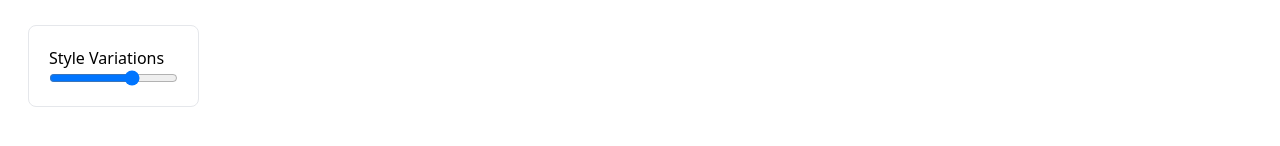
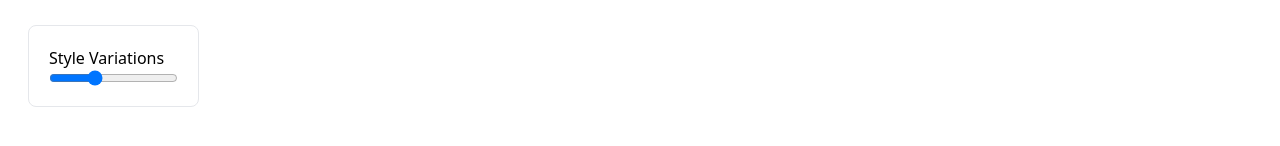
Before and after one commit to ankit123nag/svg-editor, a React app: page / in a window 1280 px wide. Shown: the part 321-467 px from the top of the page. Built offline with nearby package versions, Linux system fonts and the light colour scheme.

Commit message:
minor change

```diff
--- a/src/components/Controls/StyleVariations/index.js
+++ b/src/components/Controls/StyleVariations/index.js
@@ -3,7 +3,7 @@ import { formatHex } from 'culori';
 
 const StyleVariations = props => {
     const { doc, updateSVGImage } = props;
-    const [styleVariations, setStyleVariations] = useState(2);
+    const [styleVariations, setStyleVariations] = useState(1);
 
     useEffect(() => {
         const gradients = doc.querySelectorAll('linearGradient, radialGradient');
@@ -47,10 +47,12 @@ const StyleVariations = props => {
                 path.setAttribute('stroke-width', updatedStrokeWidth || '0.5px');
             } else if (newValue === 2) {
                 path.setAttribute('fill', updatedFill || '');
-                path.setAttribute('stroke', updatedStroke || '');
+                path.setAttribute('stroke', updatedFill || '');
                 path.setAttribute('stroke-width', updatedStrokeWidth || '');
             } else if(newValue === 1) {
-                console.log('minimal');
+                path.setAttribute('fill', updatedFill || '');
+                path.setAttribute('stroke', updatedFill || '');
+                path.setAttribute('stroke-width', '0px');
             } else {
                 path.setAttribute('fill', '#ffffff');
                 path.setAttribute('stroke', '#000000');
```
